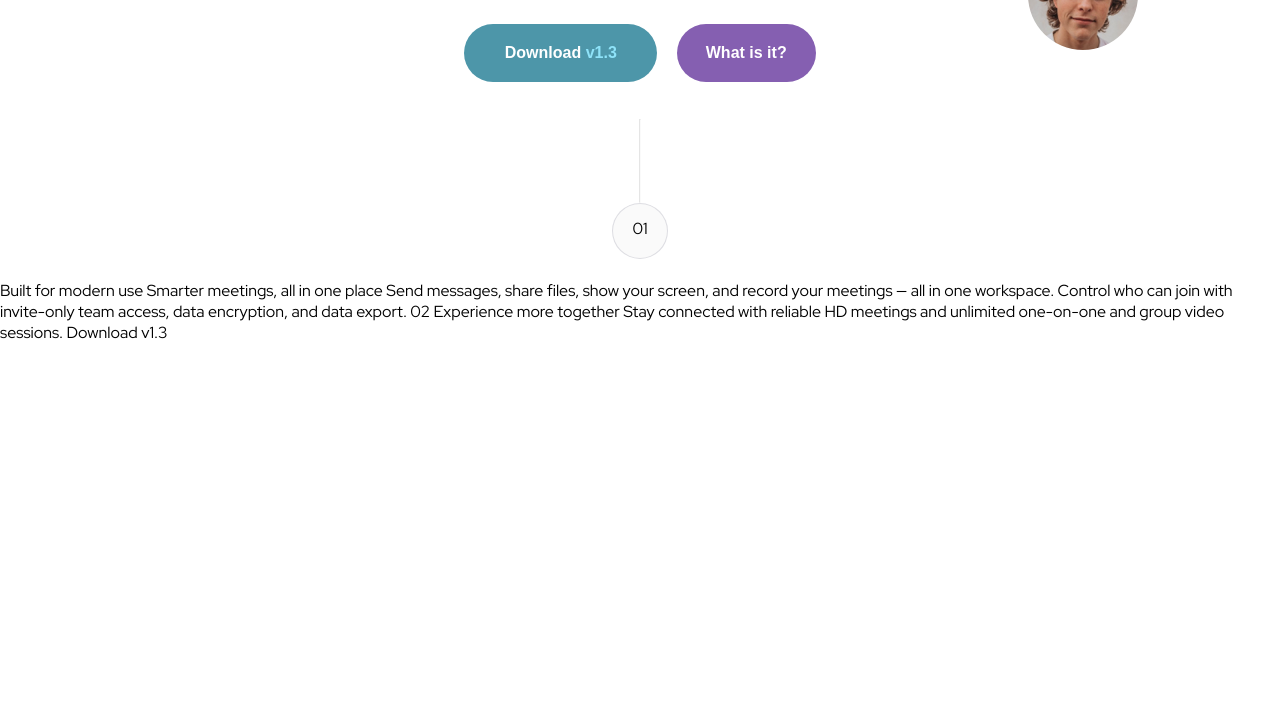
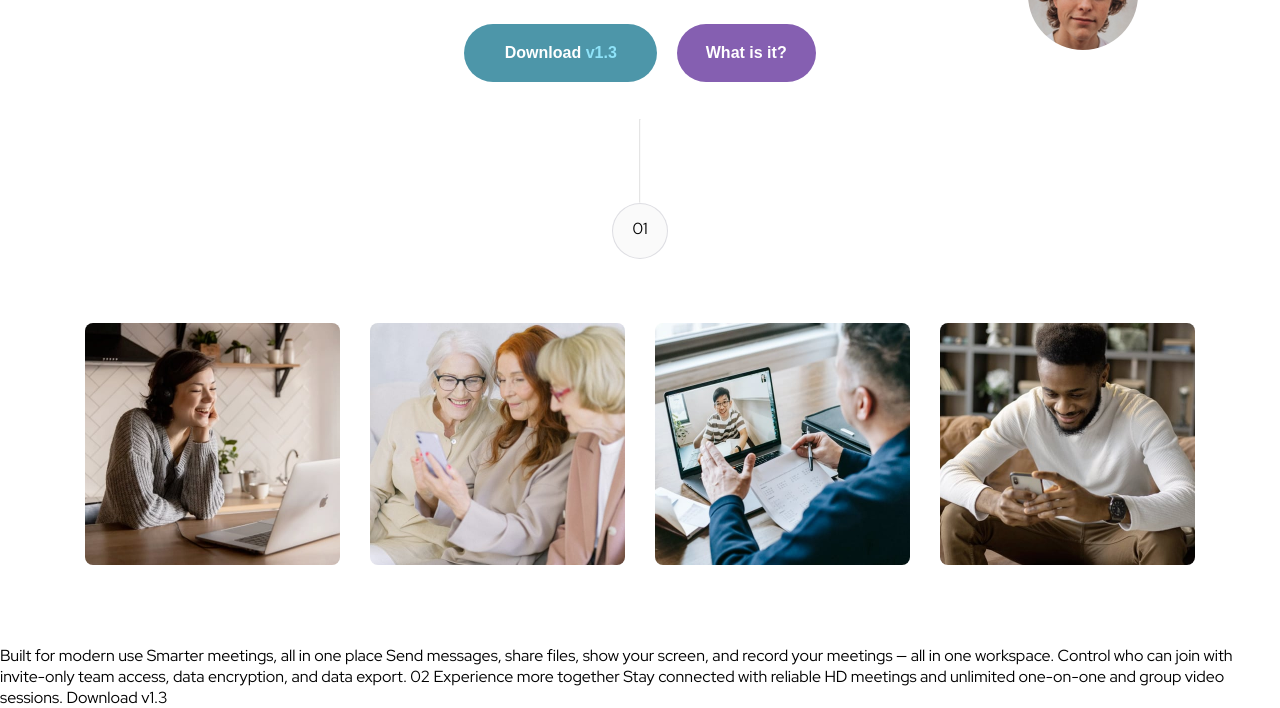
Before and after one commit to Ryan-C-Moses/meet-landing-page-app, a plain HTML site: page index.html in a window 1280 px wide. Shown: the part 310-1018 px from the top of the page. Before the commit the page ends 800 px from the top, so only its background shows below. Drawn offline with Linux system fonts and the light colour scheme.

Commit message:
added styling for section and imgs

```diff
--- a/index.html
+++ b/index.html
@@ -33,11 +33,11 @@
       <span>01</span>
     </div>
   </div>
-  <section>
-    <img src="" alt="" class="img-group">
-    <img src="" alt="" class="img-group">
-    <img src="" alt="" class="img-group">
-    <img src="" alt="" class="img-group">
+  <section class="second-section">
+    <img src="./assets/desktop/image-woman-in-videocall.jpg" alt="Woman In Video Call" class="img-group">
+    <img src="./assets/desktop/image-women-videochatting.jpg" alt="Women Video Chatting" class="img-group">
+    <img src="./assets/desktop/image-men-in-meeting.jpg" alt="Men in Meeting" class="img-group">
+    <img src="./assets/desktop/image-man-texting.jpg" alt="Man Texting" class="img-group">
   </section>
 
   Built for modern use
--- a/style.css
+++ b/style.css
@@ -58,12 +58,17 @@ html {
     font-optical-sizing: auto;
     font-size: 16px;
     font-style: normal;
+    height: 100%;
 }
 
 *,
 *:before,
 *:after {
     box-sizing: inherit;
+}
+
+body {
+    min-height: 100%;
 }
 
 body,
@@ -183,3 +188,24 @@ header {
     margin-top: 14px;
     margin-bottom: 14px;
 }
+
+.second-section {
+    display: flex;
+    margin-top: 64px;
+    margin-bottom: 80px;
+}
+
+.img-group {
+    width: 255px;
+    height: 242px;
+    border-radius: 8px;
+    margin-right: 30px;
+}
+
+.second-section img:nth-child(1) {
+    margin-left: auto;
+}
+
+.second-section img:nth-child(4) {
+    margin-right: auto;
+}
```
